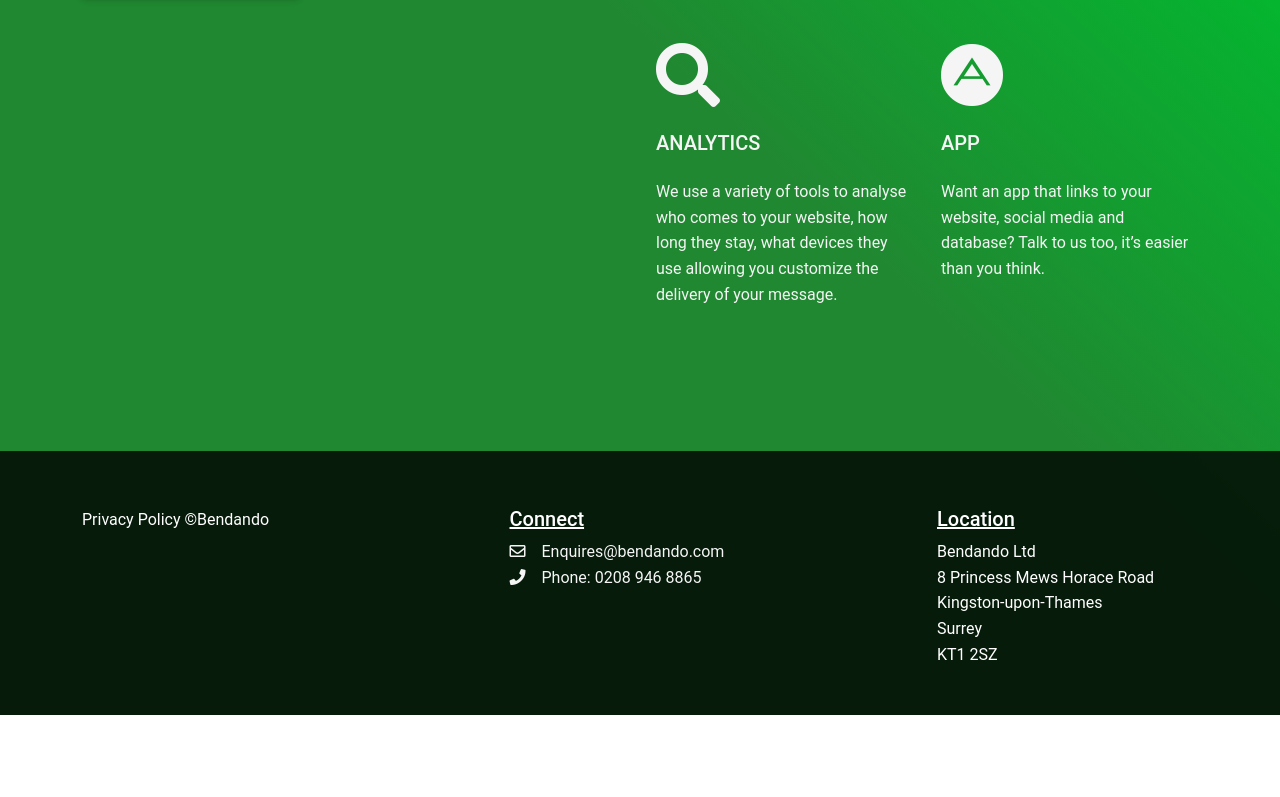
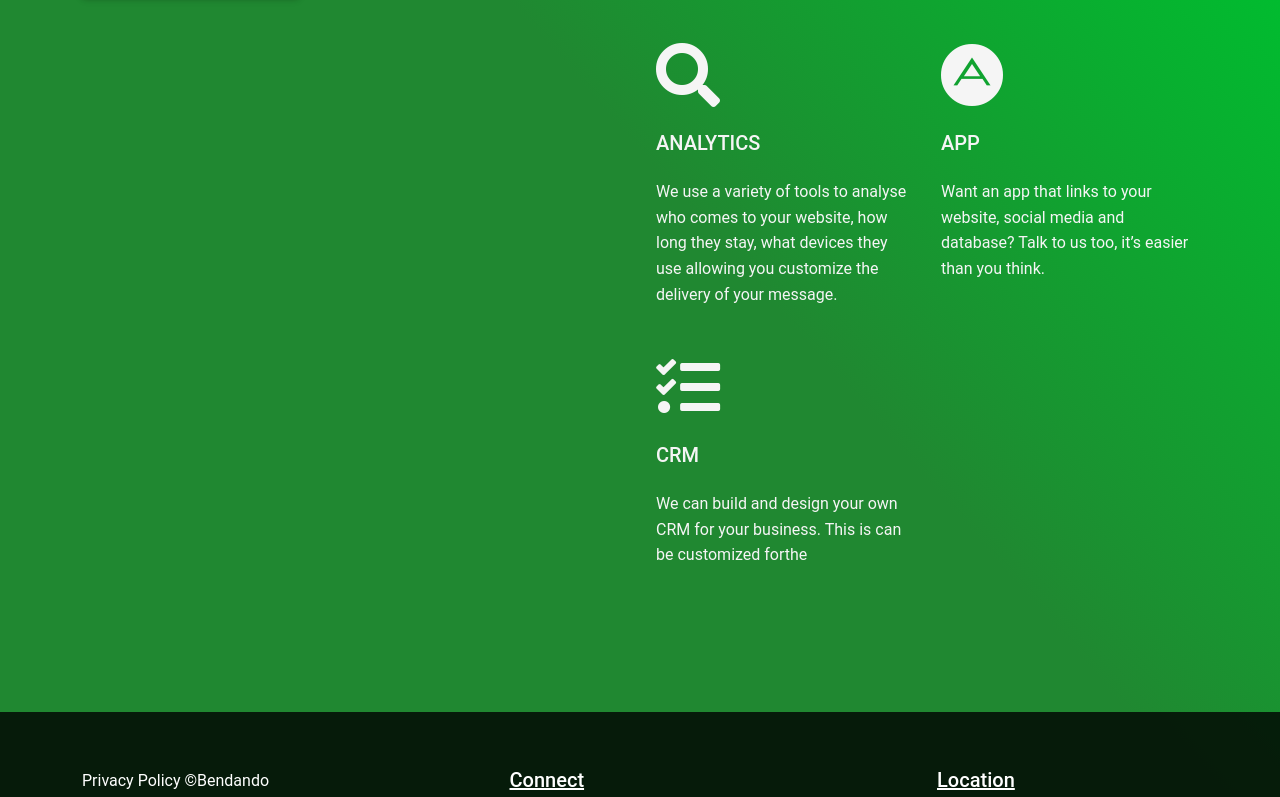
Before and after one commit to bendandoSolo/bendando, a Next.js app: page /services in a window 1280 px wide. Shown: the part 497-1294 px from the top of the page. Before the commit the page ends 1212 px from the top, so only its background shows below. Built offline with nearby package versions, Linux system fonts and the light colour scheme.

Commit message:
Added CRM to services

```diff
--- a/pages/services.js
+++ b/pages/services.js
@@ -79,6 +79,16 @@ export default function Services() {
                   </p>
                 </div>
               </div>
+              <div className="row">
+                <div className="col-md-6 p-3 service">
+                  <i className="fas fa-tasks me-4 mb-4"></i>
+                  <h5 className="mb-4">CRM</h5>
+                  <p>
+                    We can build and design your own CRM for your business. This
+                    is can be customized forthe
+                  </p>
+                </div>
+              </div>
             </div>
           </div>
         </div>
```
